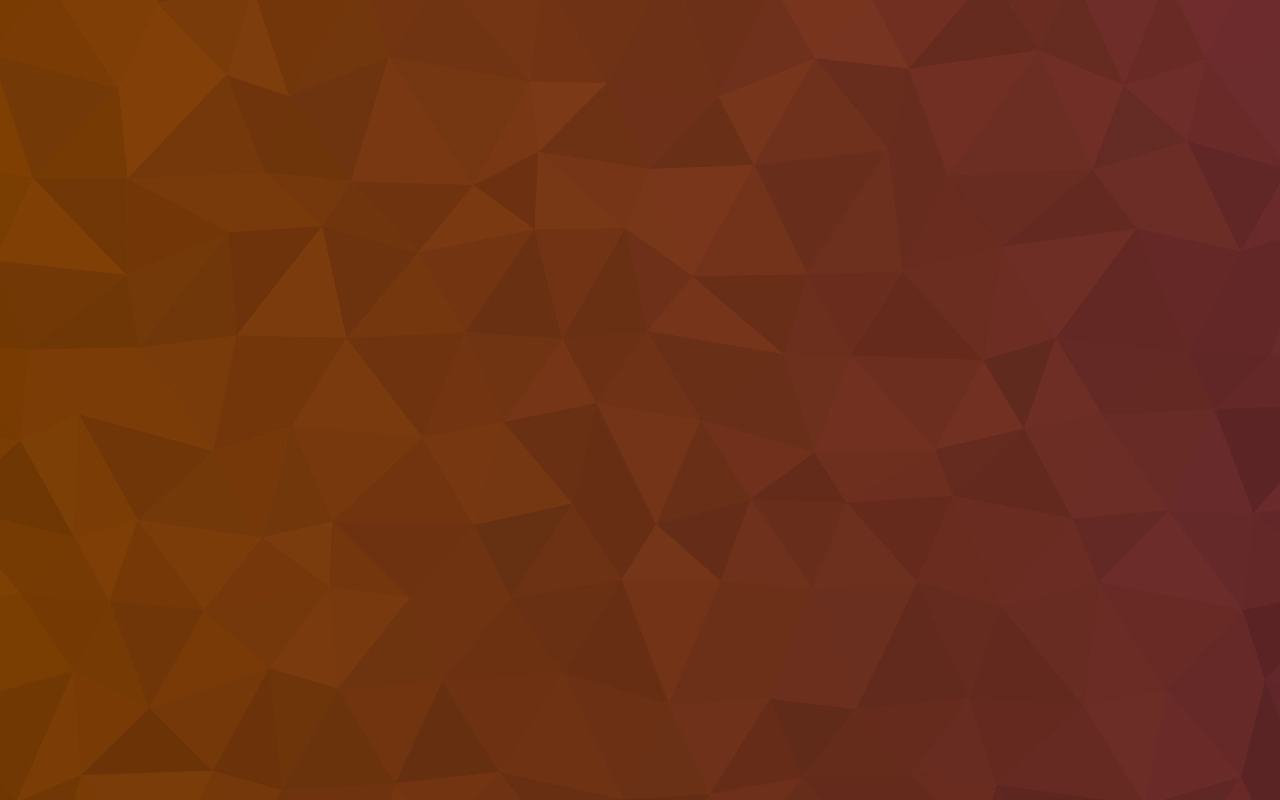
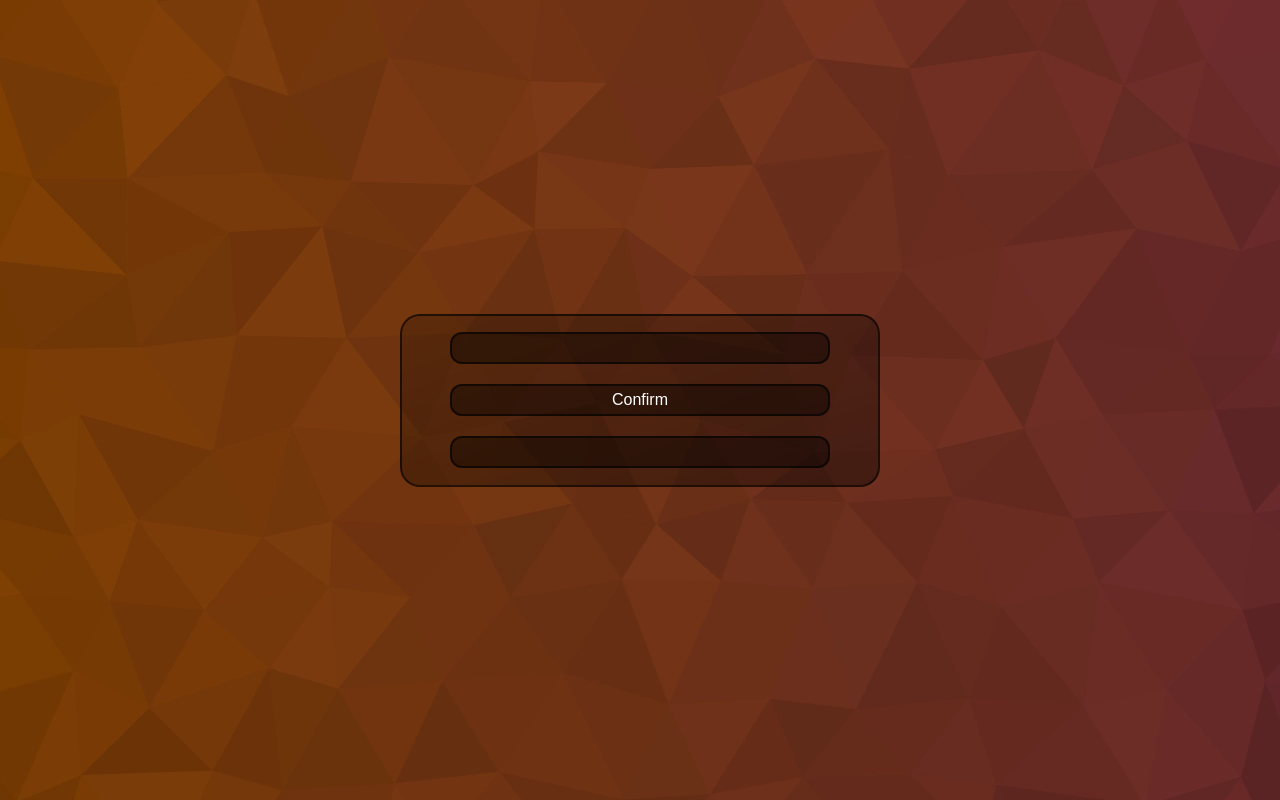
Before and after one commit to StingrayFG/usfe, an Angular app: page / in a window 1280 px wide. Built offline with nearby package versions, Linux system fonts and the light colour scheme.

Commit message:
Add home page

```diff
--- a/src/app/app.routes.ts
+++ b/src/app/app.routes.ts
@@ -1,3 +1,6 @@
 import { Routes } from '@angular/router';
+import { HomePageComponent } from './homePage/homePage.component'
 
-export const routes: Routes = [];
+export const routes: Routes = [
+  { path: '', component: HomePageComponent },
+];
--- /dev/null
+++ b/src/app/homePage/homePage.component.html
@@ -0,0 +1,7 @@
+<div class='div-full'>
+  <div class='div-central'>
+    <input class='link-input' type='text' [formControl]='originalLinkControl'>
+    <button class='confirm-button' (click)='createRecord()'>Confirm</button>
+    <button class='link-output'>{{newLink}}</button>
+  </div>
+</div>
--- /dev/null
+++ b/src/app/homePage/homePage.component.scss
@@ -0,0 +1,83 @@
+* {
+  box-sizing: border-box;
+}
+
+.div-full {
+  min-height: 100vh;
+  height: 100%;
+
+  display: grid;
+}
+
+.div-central {
+  width: 480px;
+  padding-top: 16px;
+  padding-bottom: 16px;
+  padding-left: 48px;
+  padding-right: 48px;
+
+  background-image: linear-gradient(to bottom right, rgba(0, 0, 0, 0.2), rgba(0, 0, 0, 0.4));
+
+  border: solid rgba(0, 0, 0, 0.6) 2px;
+  border-radius: 20px;
+
+  place-self: center;
+}
+
+.link-input {
+  width: 100%;
+  height: 32px;
+  padding: 8px;
+
+  background-color: rgba(0, 0, 0, 0.4);
+
+  border: solid rgba(0, 0, 0, 0.6) 2px;
+  border-radius: 12px;
+
+  color: white;
+  font-size: 16px;
+  font-family: Arial;
+  font-weight: 500;
+}
+
+.confirm-button {
+  width: 100%;
+  height: 32px;
+  margin-top: 20px;
+
+  background-color: rgba(0, 0, 0, 0.4);
+
+  border: solid rgba(0, 0, 0, 0.6) 2px;
+  border-radius: 12px;
+
+  color: white;
+  font-size: 16px;
+  font-family: Arial;
+  font-weight: 500;
+}
+
+.confirm-button:hover {
+  background-color: rgba(0, 0, 0, 0.6);
+}
+
+.link-output {
+  width: 100%;
+  height: 32px;
+  margin-top: 20px;
+
+  background-color: rgba(0, 0, 0, 0.4);
+
+  border: solid rgba(0, 0, 0, 0.6) 2px;
+  border-radius: 12px;
+
+  color: white;
+  font-size: 16px;
+  font-family: Arial;
+  font-weight: 500;
+
+  user-select: text;
+}
+
+.link-output:hover {
+  background-color: rgba(0, 0, 0, 0.6);
+}
--- /dev/null
+++ b/src/app/homePage/homePage.component.ts
@@ -0,0 +1,30 @@
+import { Component } from '@angular/core';
+import { RouterOutlet } from '@angular/router';
+import { FormControl, ReactiveFormsModule } from '@angular/forms';
+import axios from 'axios';
+
+@Component({
+  selector: 'app-page',
+  standalone: true,
+  imports: [RouterOutlet, ReactiveFormsModule],
+  templateUrl: './homePage.component.html',
+  styleUrl: './homePage.component.scss'
+})
+
+export class HomePageComponent {
+  uuid = '';
+  newLink = '';
+
+  originalLinkControl = new FormControl('');
+
+
+  async createRecord() {
+    if (this.originalLinkControl.value && !this.newLink) {
+      this.newLink = '...'
+      await axios.post('http://localhost:5200/record/create', {originalLink: this.originalLinkControl.value})
+      .then(res => {
+        this.newLink = 'localhost:4200' + '/' + res.data;
+      })
+    }
+  }
+}
```
